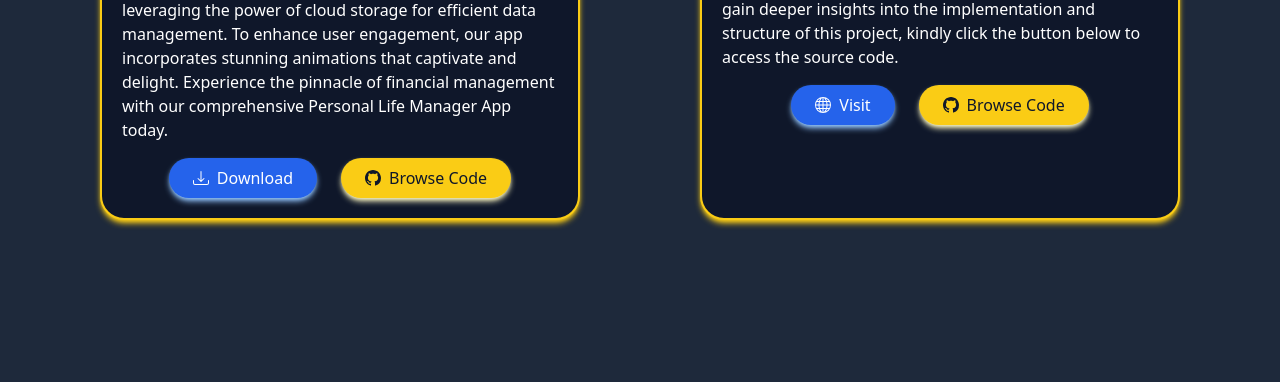
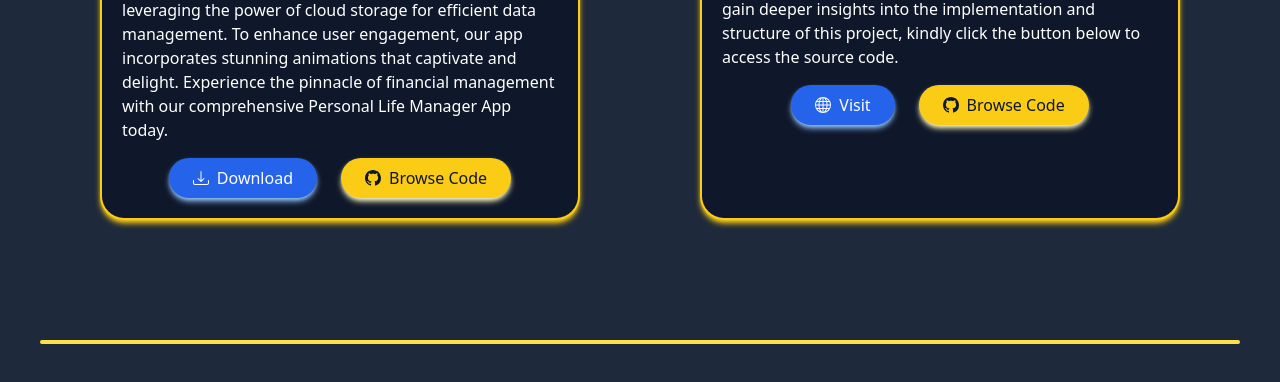
Before and after one commit to arnab7070/portfolio, a website: page dist/index.html in a window 1280 px wide. Shown: the part 4423-4805 px from the top of the page. Drawn offline with Linux system fonts and the light colour scheme.

```diff
--- a/dist/index.html
+++ b/dist/index.html
@@ -338,6 +338,9 @@
     </div>
   </div>
   <div id="contact" class="h-screen">
+    <div class="flex items-center">
+      <div class="flex-grow bg-yellow-300 h-1 rounded-lg ml-10 mr-10 mt-10"></div>
+    </div>
     <!-- Contact section content -->
   </div>
 
```
